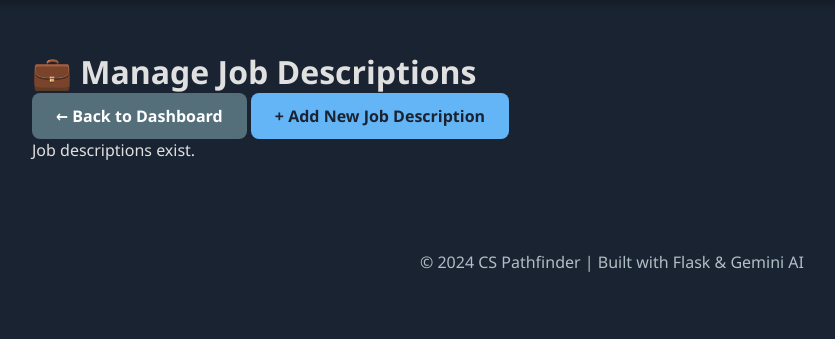
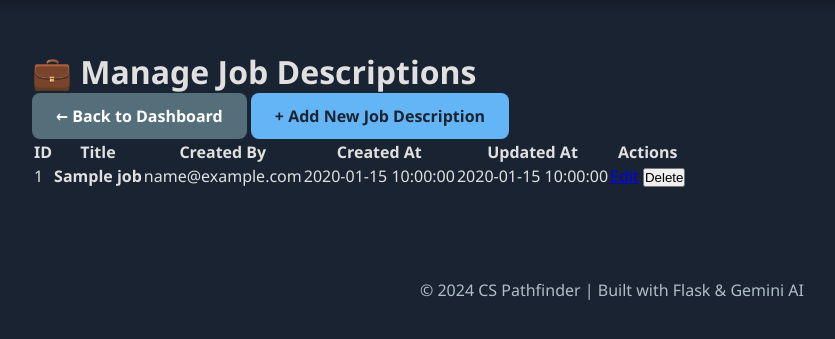
Before and after one commit to omaramin-77/cs-pathfinder, a Python web app: template templates/admin/job_descriptions.html in a window 1280 px wide. Shown: the part 109-448 px from the top of the page, without its empty margins (28-863 px from the left). Run offline with Jinja, Linux system fonts and the light colour scheme; the template is opened without the code that fills it: most values are stand-ins (such as "Sample title", 1, 10 or a date in 2020).

Commit message:
Enhance job descriptions management interface

```diff
--- a/templates/admin/job_descriptions.html
+++ b/templates/admin/job_descriptions.html
@@ -7,18 +7,46 @@
     <h1>💼 Manage Job Descriptions</h1>
 
     <div class="admin-actions">
-        <a href="{{ url_for('admin_dashboard') }}" class="btn btn-secondary">
-            ← Back to Dashboard
-        </a>
-        <a href="{{ url_for('admin_new_job_description') }}" class="btn btn-primary">
-            + Add New Job Description
-        </a>
+        <a href="{{ url_for('admin_dashboard') }}" class="btn btn-secondary">← Back to Dashboard</a>
+        <a href="{{ url_for('admin_new_job_description') }}" class="btn btn-primary">+ Add New Job Description</a>
     </div>
 
     {% if job_descriptions %}
-        <p>Job descriptions exist.</p>
+    <div class="table-container">
+        <table class="admin-table">
+            <thead>
+                <tr>
+                    <th>ID</th>
+                    <th>Title</th>
+                    <th>Created By</th>
+                    <th>Created At</th>
+                    <th>Updated At</th>
+                    <th>Actions</th>
+                </tr>
+            </thead>
+            <tbody>
+                {% for job in job_descriptions %}
+                <tr>
+                    <td>{{ job['id'] }}</td>
+                    <td><strong>{{ job['title'] }}</strong></td>
+                    <td>{{ job['creator_email'] }}</td>
+                    <td>{{ job['created_at'] }}</td>
+                    <td>{{ job['updated_at'] }}</td>
+                    <td class="actions">
+                        <a href="{{ url_for('admin_edit_job_description', job_id=job['id']) }}" class="btn-action btn-edit">Edit</a>
+                        <form action="{{ url_for('admin_delete_job_description', job_id=job['id']) }}" method="POST" style="display: inline;">
+                            <button type="submit" class="btn-action btn-delete">Delete</button>
+                        </form>
+                    </td>
+                </tr>
+                {% endfor %}
+            </tbody>
+        </table>
+    </div>
     {% else %}
-        <p>No job descriptions yet.</p>
+    <div class="no-data">
+        <p>No job descriptions yet. Create your first one!</p>
+    </div>
     {% endif %}
 </div>
 {% endblock %}
```
